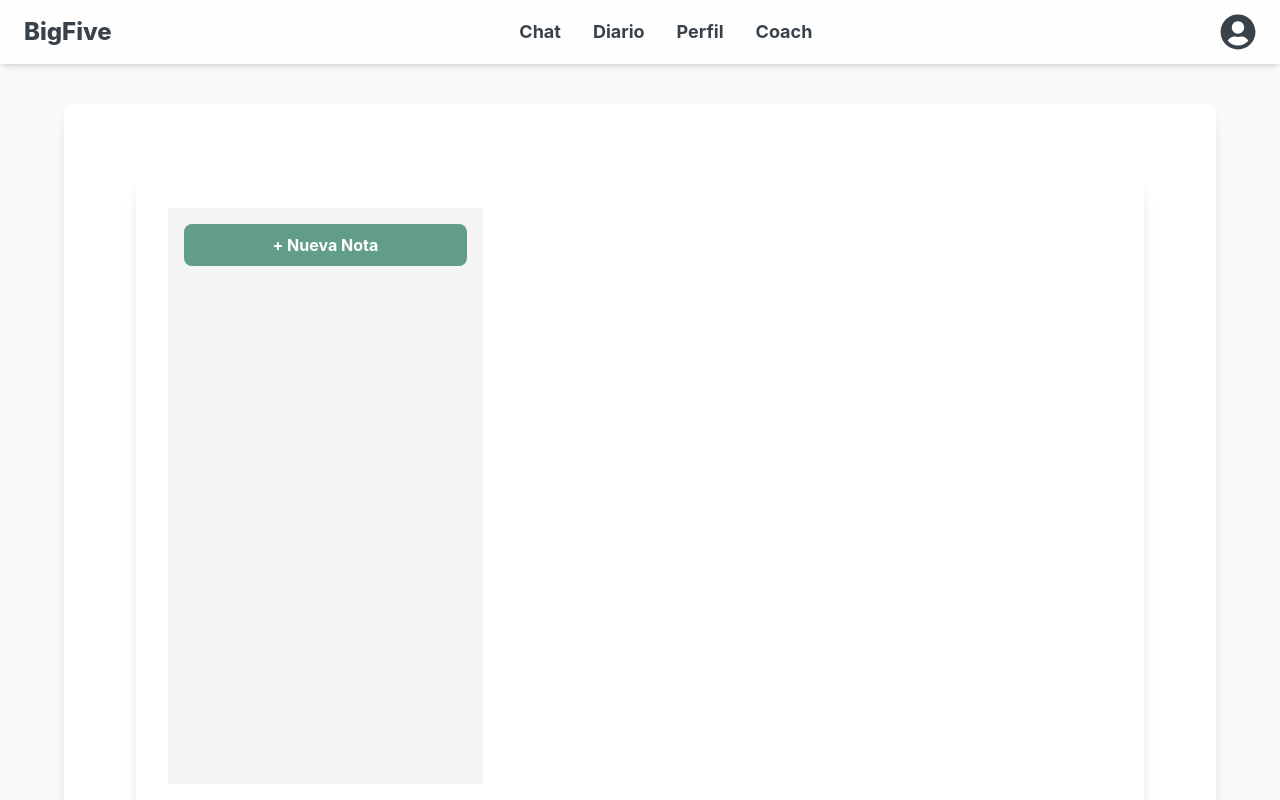
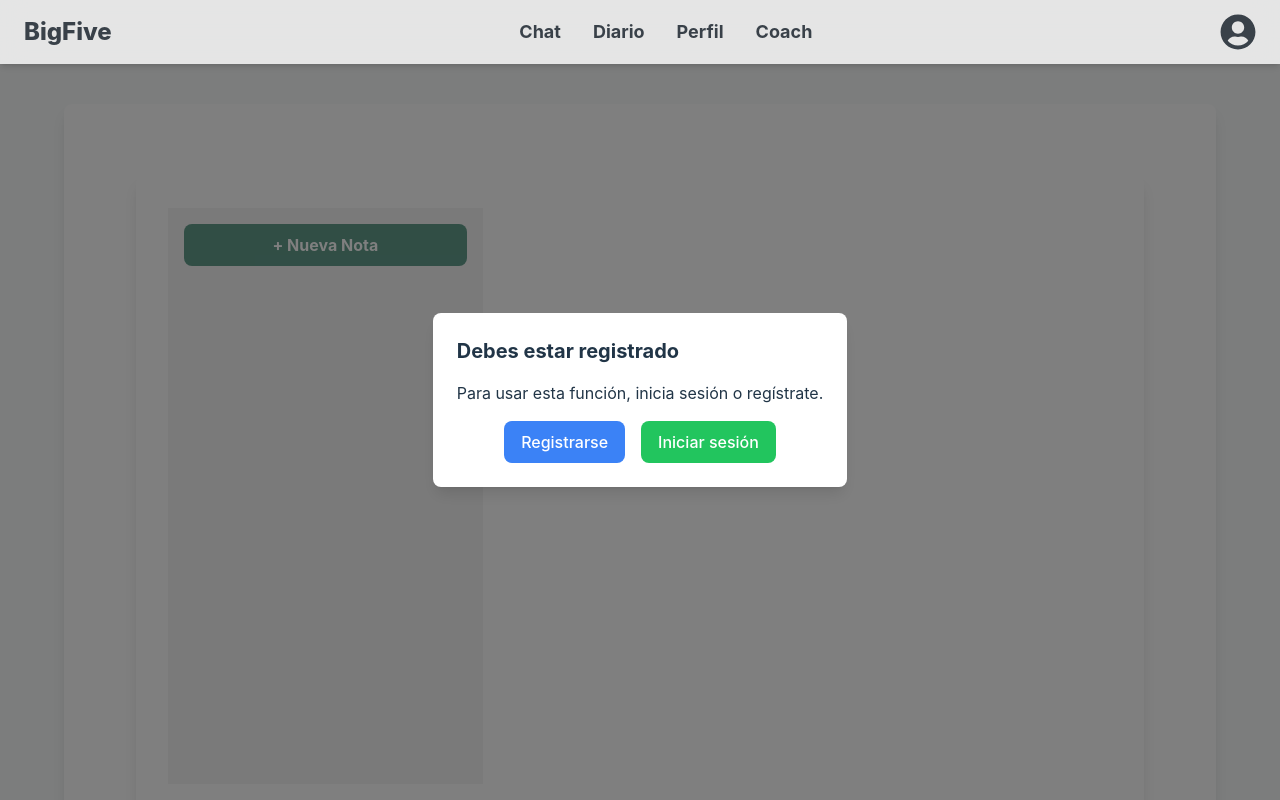
Before and after one commit to pablolobat0/bigFive, a React (Vite) app in the folder frontend/: page /diario in a window 1280 px wide. Shown: the top 800 px of the page. Built offline with nearby package versions, Linux system fonts and the light colour scheme.

Commit message:
feat(frontend): implementado el uso del token jwt

```diff
--- a/frontend/src/pages/Chat.tsx
+++ b/frontend/src/pages/Chat.tsx
@@ -4,8 +4,9 @@ import ChatMessages from "../components/ChatMessages";
 import ChatInput from "../components/ChatInput";
 import Header from "../components/Header";
 import { motion } from "framer-motion";
-import { Menu, X } from "lucide-react";
+import { Menu } from "lucide-react";
 import { AnimatePresence } from "framer-motion";
+import { useNavigate } from "react-router-dom";
 
 const API_URL = "http://localhost:8000/messages"; // Reemplaza con la URL de tu API
 
@@ -28,6 +29,9 @@ const Chat: React.FC = () => {
     const [messages, setMessages] = useState<{ text: string; sender: "user" | "bot" }[]>([]);
     const [hasSentMessage, setHasSentMessage] = useState(false);
     const [sidebarVisible, setSidebarVisible] = useState(true);
+    const [showAuthPopup, setShowAuthPopup] = useState(false);
+    const navigate = useNavigate();
+
 
     const toggleSidebar = () => {
         setSidebarVisible(!sidebarVisible);
@@ -35,7 +39,7 @@ const Chat: React.FC = () => {
 
     const handleNewChat = () => {
         const newChat: Chat = {
-      id: String(Date.now()), // ✅ Convertimos Date.now() a string
+            id: String(Date.now()),
             title: "Nuevo Chat",
             messages: [],
         };
@@ -62,6 +66,12 @@ const Chat: React.FC = () => {
      * Envía un mensaje a la API y obtiene la respuesta del chatbot.
      */
     const sendMessage = async (message: string) => {
+        // Verificar si el usuario está autenticado
+        const token = localStorage.getItem("token");
+        if (!token) {
+            setShowAuthPopup(true); // Mostrar pop-up de autenticación
+            return;
+        }
         setHasSentMessage(true);
 
         // ✅ Mensaje del usuario con tipado correcto
@@ -94,25 +104,26 @@ const Chat: React.FC = () => {
                 method: "POST",
                 headers: {
                     "Content-Type": "application/json",
+                    Authorization: `Bearer ${token}`,
                 },
-        body: JSON.stringify({ user_id: "12345", text: message }), // Cambia `user_id` según tu lógica
+                body: JSON.stringify({ text: message }),
             });
 
             if (!response.ok) {
                 throw new Error("Error al obtener la respuesta del chatbot");
             }
 
-      // ✅ Obtener la respuesta del chatbot
+            // Obtener la respuesta del chatbot
             const data = await response.json();
             const botResponse: { text: string; sender: "user" | "bot" } = {
                 text: data.text,
                 sender: "bot",
             };
 
-      // ✅ Agregar la respuesta del chatbot al estado
+            // Agregar la respuesta del chatbot al estado
             setMessages((prevMessages) => [...prevMessages, botResponse]);
 
-      // ✅ Actualizar la conversación en el chat seleccionado
+            // Actualizar la conversación en el chat seleccionado
             setChats((prevChats) =>
                 prevChats.map((chat) => {
                     if (chat.id === selectedChat) {
@@ -235,6 +246,29 @@ const Chat: React.FC = () => {
                     </div>
                 </div>
             </motion.div>
+            {/* Pop-up de autenticación */}
+            {showAuthPopup && (
+                <div className="fixed inset-0 bg-black bg-opacity-50 flex items-center justify-center">
+                    <div className="bg-white p-6 rounded-lg shadow-lg">
+                        <h2 className="text-xl font-bold mb-4">Debes estar registrado</h2>
+                        <p className="mb-4">Para usar esta función, inicia sesión o regístrate.</p>
+                        <div className="flex justify-center gap-4">
+                            <button
+                                onClick={() => navigate("/register")}
+                                className="bg-blue-500 text-white px-4 py-2 rounded-lg"
+                            >
+                                Registrarse
+                            </button>
+                            <button
+                                onClick={() => navigate("/login")}
+                                className="bg-green-500 text-white px-4 py-2 rounded-lg"
+                            >
+                                Iniciar sesión
+                            </button>
+                        </div>
+                    </div>
+                </div>
+            )}
         </div>
     );
 };
--- a/frontend/src/pages/Coach.tsx
+++ b/frontend/src/pages/Coach.tsx
@@ -4,6 +4,7 @@ import GoalList from "../components/GoalList";
 import Recommendations from "../components/Recommendations";
 import Footer from "../components/Footer";
 import { motion } from "framer-motion";
+import { useNavigate } from "react-router-dom";
 
 // Definir la interfaz para las emociones
 interface Emotions {
@@ -22,11 +23,19 @@ interface Advice {
 const Coach = () => {
     const [emotions, setEmotions] = useState<Emotions | null>(null);
     const [advice, setAdvice] = useState<string | null>(null);
-  const [loading, setLoading] = useState(true);
     const [error, setError] = useState<string | null>(null);
+    const [showAuthPopup, setShowAuthPopup] = useState(false);
+    const navigate = useNavigate();
 
     useEffect(() => {
         const fetchData = async () => {
+            // Verificar si el usuario está autenticado
+            const token = localStorage.getItem("token");
+            if (!token) {
+                setShowAuthPopup(true); // Mostrar pop-up de autenticación
+                return;
+            }
+
             try {
                 const user_id = "12345"; // Reemplaza con el ID del usuario actual
 
@@ -57,15 +66,12 @@ const Coach = () => {
                 } else {
                     setError("Ocurrió un error desconocido");
                 }
-      } finally {
-        setLoading(false);
             }
         };
 
         fetchData();
     }, []);
 
-  if (loading) return <div>Cargando...</div>;
     if (error) return <div>Error: {error}</div>;
 
     return (
@@ -92,6 +98,31 @@ const Coach = () => {
             </div>
 
             <Footer />
+            {/* Pop-up de autenticación */}
+            {
+                showAuthPopup && (
+                    <div className="fixed inset-0 bg-black bg-opacity-50 flex items-center justify-center">
+                        <div className="bg-white p-6 rounded-lg shadow-lg">
+                            <h2 className="text-xl font-bold mb-4">Debes estar registrado</h2>
+                            <p className="mb-4">Para usar esta función, inicia sesión o regístrate.</p>
+                            <div className="flex justify-center gap-4">
+                                <button
+                                    onClick={() => navigate("/register")}
+                                    className="bg-blue-500 text-white px-4 py-2 rounded-lg"
+                                >
+                                    Registrarse
+                                </button>
+                                <button
+                                    onClick={() => navigate("/login")}
+                                    className="bg-green-500 text-white px-4 py-2 rounded-lg"
+                                >
+                                    Iniciar sesión
+                                </button>
+                            </div>
+                        </div>
+                    </div>
+                )
+            }
         </motion.div>
     );
 };
--- a/frontend/src/pages/Diario.tsx
+++ b/frontend/src/pages/Diario.tsx
@@ -4,6 +4,7 @@ import Footer from "../components/Footer";
 import NoteList from "../components/NoteList";
 import NoteEditor from "../components/NoteEditor";
 import { motion } from "framer-motion";
+import { useNavigate } from "react-router-dom";
 
 interface Note {
     user_id: string;
@@ -18,19 +19,26 @@ const DiarioPage: React.FC = () => {
     const [isLoading, setIsLoading] = useState(true);
     const [error, setError] = useState<string | null>(null);
     const apiUrl = "http://localhost:8000/diary"; // URL de la API
-
+    const [showAuthPopup, setShowAuthPopup] = useState(false);
+    const navigate = useNavigate();
     /**
      * ✅ Carga las notas desde la API al iniciar la página.
      */
     useEffect(() => {
         const fetchNotes = async () => {
+            const token = localStorage.getItem("token");
+            if (!token) {
+                setShowAuthPopup(true); // Mostrar pop-up de autenticación
+                setIsLoading(false);
+                return;
+            }
             try {
                 const response = await fetch(apiUrl, {
                     method: "GET",
                     headers: {
                         "Content-Type": "application/json",
+                        Authorization: `Bearer ${token}`,
                     },
-        body: JSON.stringify({user_id: "12345"}),
                 });
                 if (!response.ok) {
                     throw new Error(`Error al cargar las notas: ${response.statusText}`);
@@ -55,9 +63,15 @@ const DiarioPage: React.FC = () => {
     };
 
     /**
-   * ✅ Guardar la nota en la API y actualizar el estado
+     * Guardar la nota en la API y actualizar el estado
      */
     const handleUpdateNote = async (updatedNote: Note) => {
+        const token = localStorage.getItem("token");
+        if (!token) {
+            setShowAuthPopup(true); // Mostrar pop-up de autenticación
+            return;
+        }
+
         setIsSaving(true);
         setError(null);
 
@@ -66,6 +80,7 @@ const DiarioPage: React.FC = () => {
                 method: "POST",
                 headers: {
                     "Content-Type": "application/json",
+                    Authorization: `Bearer ${token}`, // Incluir el token en la solicitud
                 },
                 body: JSON.stringify(updatedNote),
             });
@@ -136,6 +151,29 @@ const DiarioPage: React.FC = () => {
                 </motion.div>
             </div>
             <Footer />
+            {/* Pop-up de autenticación */}
+            {showAuthPopup && (
+                <div className="fixed inset-0 bg-black bg-opacity-50 flex items-center justify-center">
+                    <div className="bg-white p-6 rounded-lg shadow-lg">
+                        <h2 className="text-xl font-bold mb-4">Debes estar registrado</h2>
+                        <p className="mb-4">Para usar esta función, inicia sesión o regístrate.</p>
+                        <div className="flex justify-center gap-4">
+                            <button
+                                onClick={() => navigate("/register")}
+                                className="bg-blue-500 text-white px-4 py-2 rounded-lg"
+                            >
+                                Registrarse
+                            </button>
+                            <button
+                                onClick={() => navigate("/login")}
+                                className="bg-green-500 text-white px-4 py-2 rounded-lg"
+                            >
+                                Iniciar sesión
+                            </button>
+                        </div>
+                    </div>
+                </div>
+            )}
         </div>
     );
 };
--- a/frontend/src/pages/Profile.tsx
+++ b/frontend/src/pages/Profile.tsx
@@ -3,6 +3,7 @@ import Header from "../components/Header";
 import RadarChart from "../components/RadarChart";
 import LineChart from "../components/LineChart";
 import Footer from "../components/Footer";
+import { useNavigate } from 'react-router-dom';
 
 // Definir la interfaz para las emociones
 interface Emotions {
@@ -15,11 +16,18 @@ interface Emotions {
 
 const Profile = () => {
     const [emotions, setEmotions] = useState<Emotions | null>(null);
-  const [loading, setLoading] = useState(true);
     const [error, setError] = useState<string | null>(null);
+    const [showAuthPopup, setShowAuthPopup] = useState(false);
+    const navigate = useNavigate();
 
     useEffect(() => {
         const fetchEmotions = async () => {
+            // Verificar si el usuario está autenticado
+            const token = localStorage.getItem("token");
+            if (!token) {
+                setShowAuthPopup(true); // Mostrar pop-up de autenticación
+                return;
+            }
             try {
                 const user_id = "12345"; // Reemplaza con el ID del usuario actual
                 const response = await fetch(`http://localhost:8000/bigfive?user_id=${user_id}`);
@@ -35,15 +43,12 @@ const Profile = () => {
                 } else {
                     setError("Ocurrió un error desconocido");
                 }
-      } finally {
-        setLoading(false);
             }
         };
 
         fetchEmotions();
     }, []);
 
-  if (loading) return <div>Cargando...</div>;
     if (error) return <div>Error: {error}</div>;
 
     return (
@@ -76,6 +81,30 @@ const Profile = () => {
             </div>
 
             <Footer />
+
+            {/* Pop-up de autenticación */}
+            {showAuthPopup && (
+                <div className="fixed inset-0 bg-black bg-opacity-50 flex items-center justify-center">
+                    <div className="bg-white p-6 rounded-lg shadow-lg">
+                        <h2 className="text-xl font-bold mb-4">Debes estar registrado</h2>
+                        <p className="mb-4">Para usar esta función, inicia sesión o regístrate.</p>
+                        <div className="flex justify-center gap-4">
+                            <button
+                                onClick={() => navigate("/register")}
+                                className="bg-blue-500 text-white px-4 py-2 rounded-lg"
+                            >
+                                Registrarse
+                            </button>
+                            <button
+                                onClick={() => navigate("/login")}
+                                className="bg-green-500 text-white px-4 py-2 rounded-lg"
+                            >
+                                Iniciar sesión
+                            </button>
+                        </div>
+                    </div>
+                </div>
+            )}
         </div>
     );
 };
```
Lines whose indentation alone changed are shown as unchanged.
